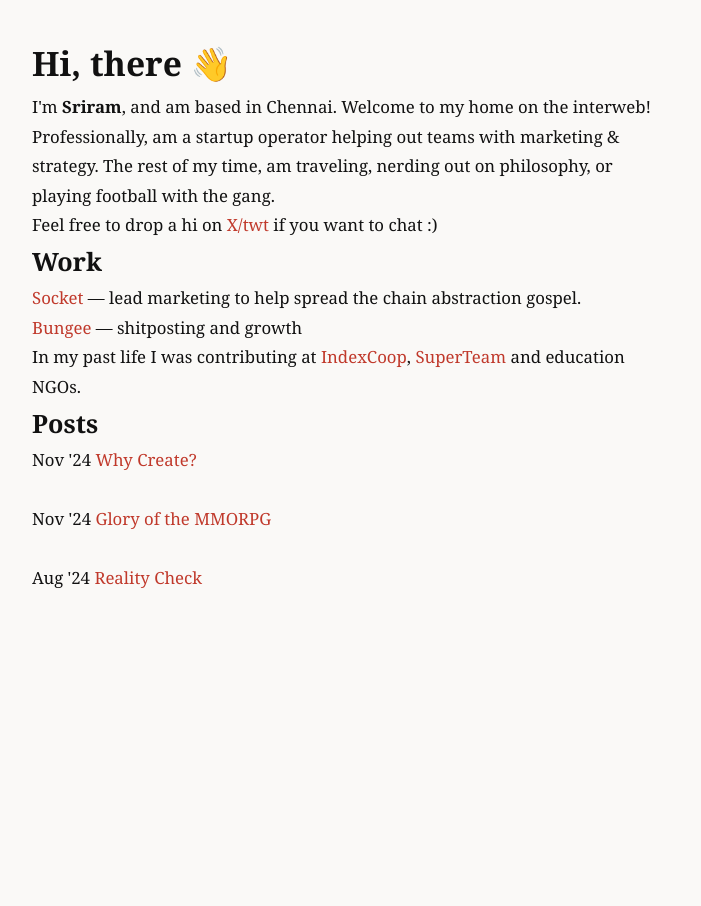
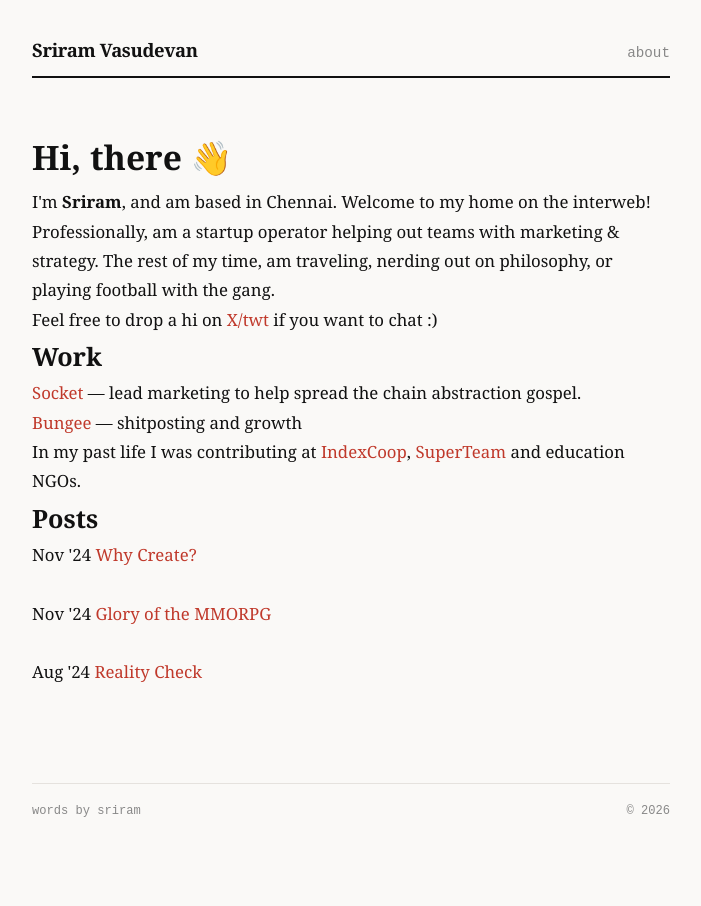
Before and after one commit to sriramvas/sriramvas.github.io, a Jekyll site: the page built from index.html, in a window 1280 px wide. Shown: the whole page, without its empty margins (289-990 px from the left). Built offline with Jekyll 4.4.1, drawn with Linux system fonts in a browser that asks for light colours.

Commit message:
Update default.html

```diff
--- a/_layouts/default.html
+++ b/_layouts/default.html
@@ -1,15 +1,22 @@
 <!DOCTYPE html>
-<html lang="en">
-<head>
-    <meta charset="UTF-8">
-    <meta name="viewport" content="width=device-width, initial-scale=1.0">
-    <title>{{ site.title }}</title>
-    <link rel="icon" type="image/x-icon" href="{{ '/favicon.ico' | relative_url }}">
-    <link rel="stylesheet" type="text/css" href="{{ '/assets/css/styles.css' | relative_url }}">
-</head>
-<body>
-    <main>
-        {{ content }}
-    </main>
-</body>
-</html>
+<meta charset="utf-8">
+<meta name="viewport" content="width=device-width,initial-scale=1">
+<title>{{ page.title | default: site.title }}</title>
+<link rel="icon" href="/favicon.ico">
+<link rel="stylesheet" href="/assets/css/styles.css">
+
+<header>
+  <a class="logo" href="/">{{ site.title }}</a>
+  <nav>
+    <a href="/about">about</a>
+  </nav>
+</header>
+
+<main>
+  {{ content }}
+</main>
+
+<footer>
+  <span>words by sriram</span>
+  <span>© {{ site.time | date: "%Y" }}</span>
+</footer>
```
